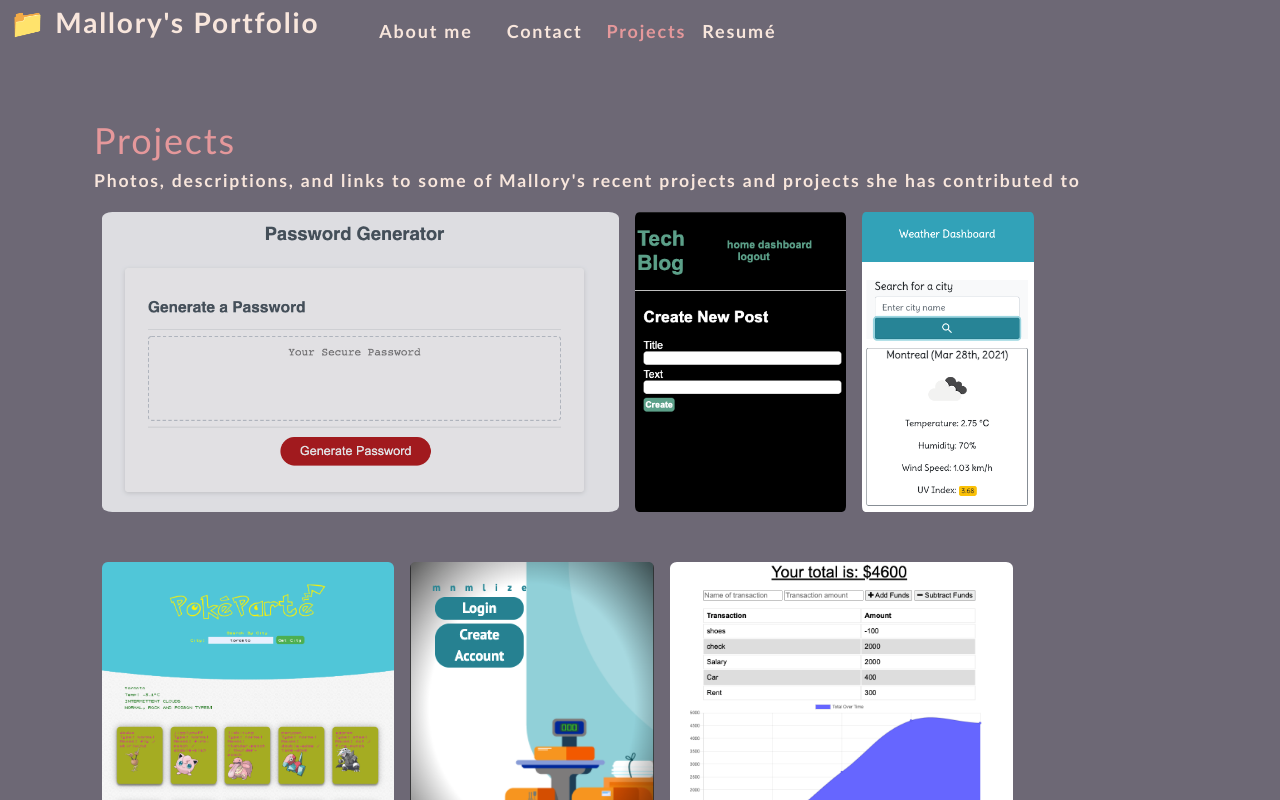
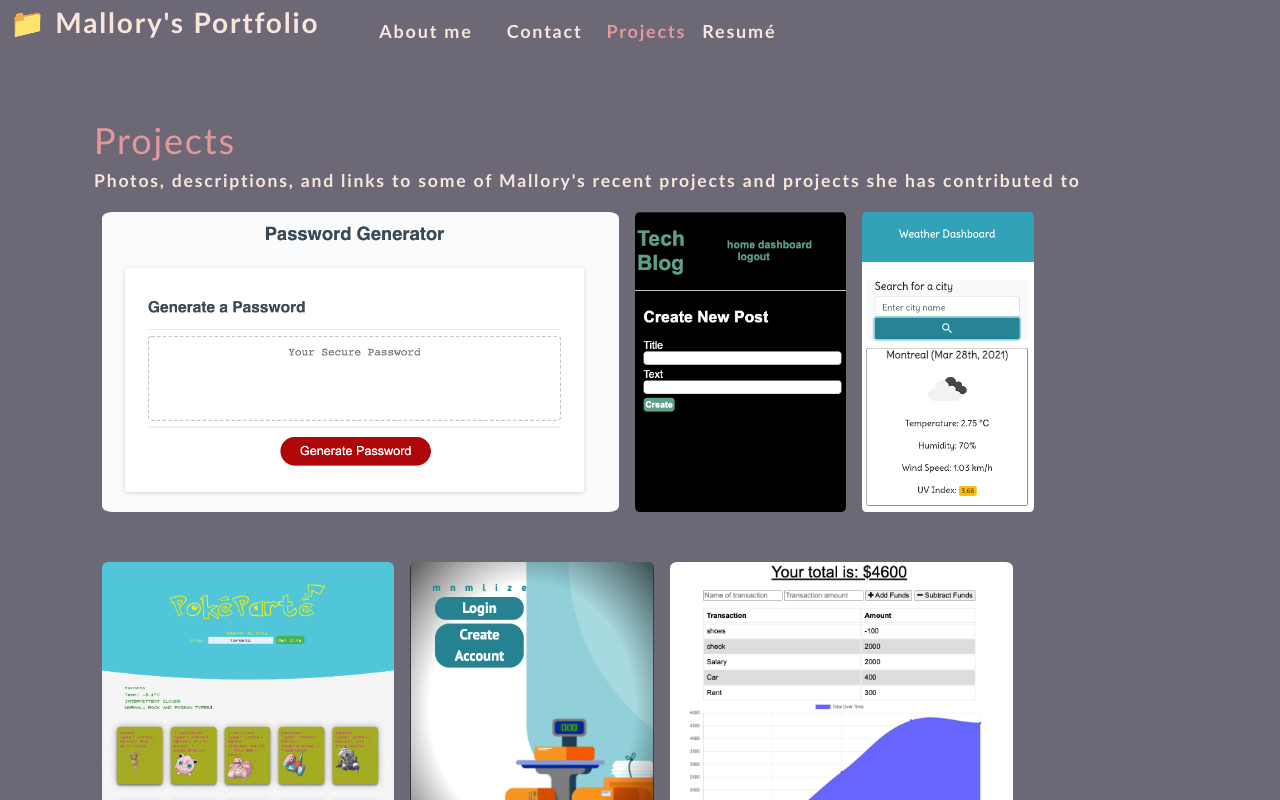
Before and after one commit to malloryfaria/react-portfolio, a React (Create React App) app: page / in a window 1280 px wide. In both pictures the pointer is over the picture 360 px from the left and 361 px from the top of the page. Shown: the top 800 px of the page. Built offline with nearby package versions, Linux system fonts and the light colour scheme.

Commit message:
fixed issue with opacity on hover

```diff
--- a/src/components/Nav/index.js
+++ b/src/components/Nav/index.js
@@ -18,7 +18,7 @@ function Nav(props) {
   return (
     <header className="flex-row px-1">
       <h3>
-        <a data-testid="link" href="#about">
+        <a data-testid="link" href="/">
           <span role="img" aria-label="folder"> 📁</span> Mallory's Portfolio
         </a>
       </h3>
--- a/src/index.css
+++ b/src/index.css
@@ -252,7 +252,7 @@ textarea {
 }
 
 .img-thumbnail:hover {
-  opacity: 80%;
+  border: var(--primary);
 }
 
 .modalBackdrop {
```
